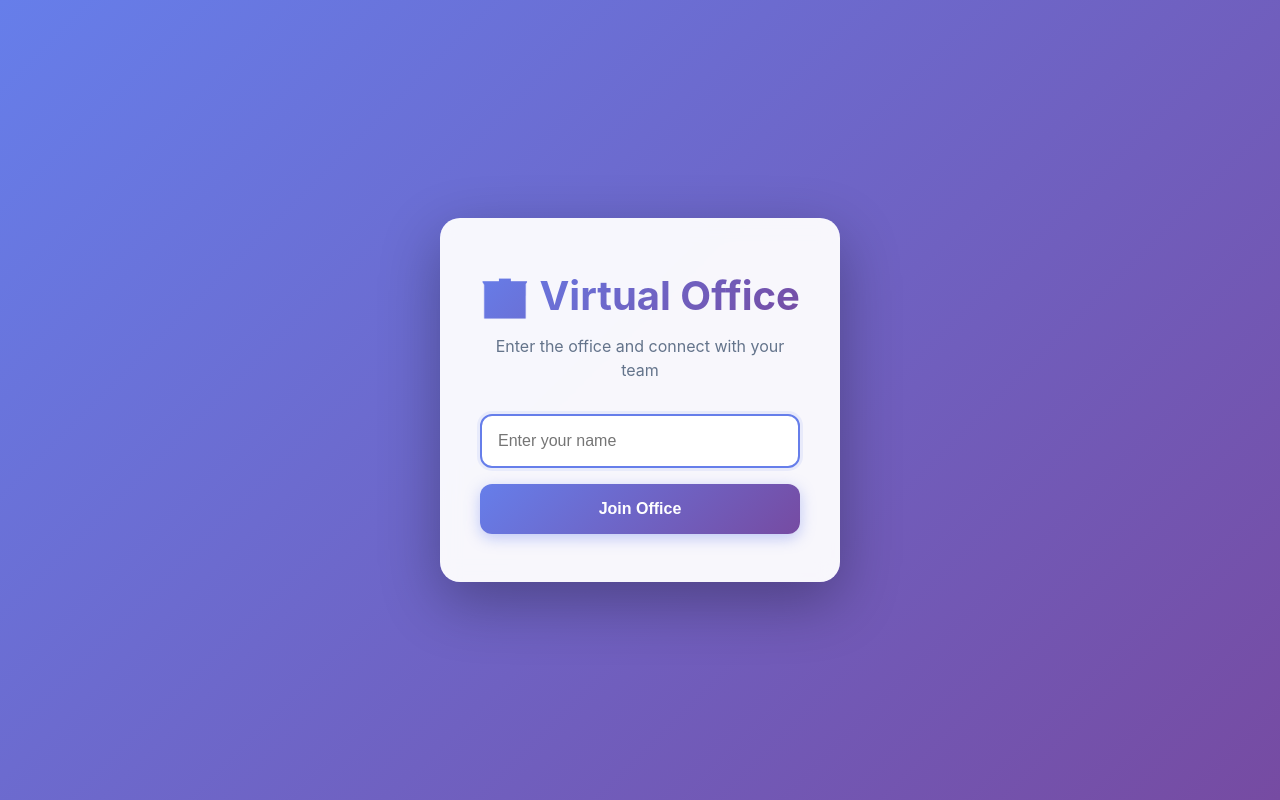
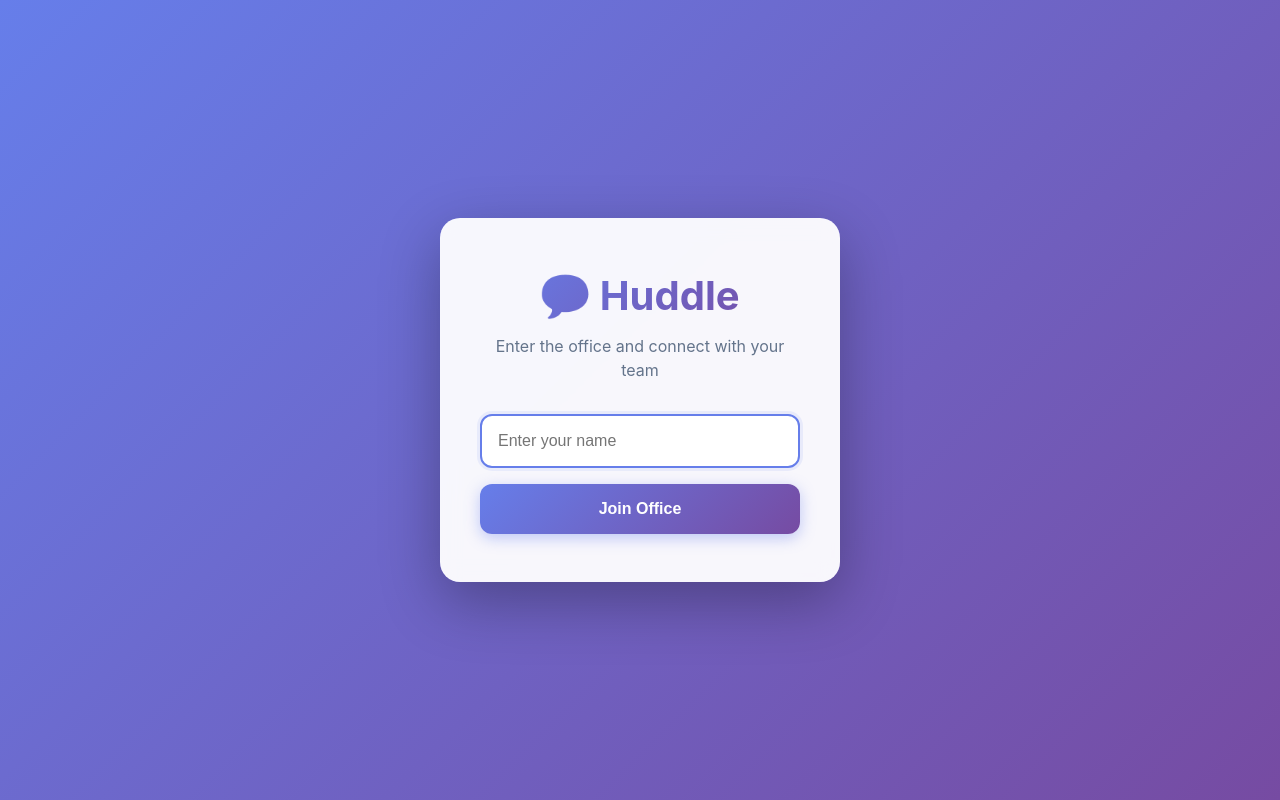
Before and after one commit to anbraten/huddle, a website built with Vite: page index.html in a window 1280 px wide. Built offline with nearby package versions, Linux system fonts and the light colour scheme.

Commit message:
💄 let's call it huddle

```diff
--- a/index.html
+++ b/index.html
@@ -4,13 +4,13 @@
     <meta charset="UTF-8" />
     <link rel="icon" type="image/svg+xml" href="/vite.svg" />
     <meta name="viewport" content="width=device-width, initial-scale=1.0" />
-    <title>Virtual Office</title>
+    <title>Huddle</title>
   </head>
   <body>
     <div id="app">
       <div id="login-screen">
         <div class="login-card">
-          <h1>🏢 Virtual Office</h1>
+          <h1>💬 Huddle</h1>
           <p>Enter the office and connect with your team</p>
           <div id="welcome-back" style="display: none;"></div>
           <input
--- a/package.json
+++ b/package.json
@@ -1,5 +1,5 @@
 {
-  "name": "virtual-office",
+  "name": "huddle",
   "private": true,
   "version": "0.0.0",
   "type": "module",
--- a/server/index.ts
+++ b/server/index.ts
@@ -143,5 +143,5 @@ wss.on("connection", (ws: WebSocket) => {
 
 const PORT = process.env.PORT ? parseInt(process.env.PORT) : 3001;
 server.listen(PORT, () => {
-  console.log(`🚀 Virtual Office server running on port ${PORT}`);
+  console.log(`🚀 Huddle server running on port ${PORT}`);
 });
```
Also changed, not shown: README.md.
